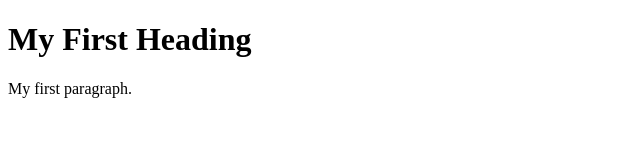
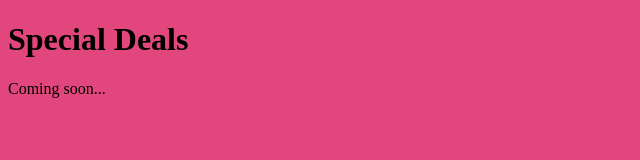
Before and after one commit to magcargoj/magcargoj.github.io, a plain HTML site: page index.html in a window 1280 px wide. Shown: the whole page, without its empty margins (0-640 px from the left). Drawn offline with Linux system fonts and the light colour scheme.

Commit message:
Update index.html

```diff
--- a/index.html
+++ b/index.html
@@ -1,10 +1,9 @@
 <!DOCTYPE html>
 <html>
-<body>
+<body style="background-color:#e1477d;">
 
-<h1>My First Heading</h1>
-
-<p>My first paragraph.</p>
+<h1>Special Deals</h1>
+<p>Coming soon...</p>
 
 </body>
 </html>
```
